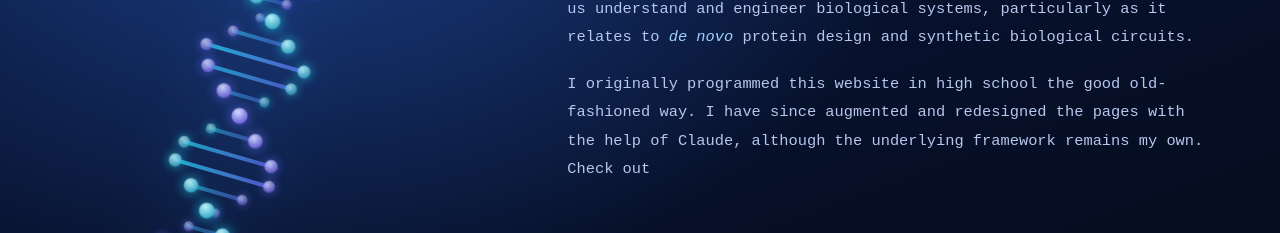
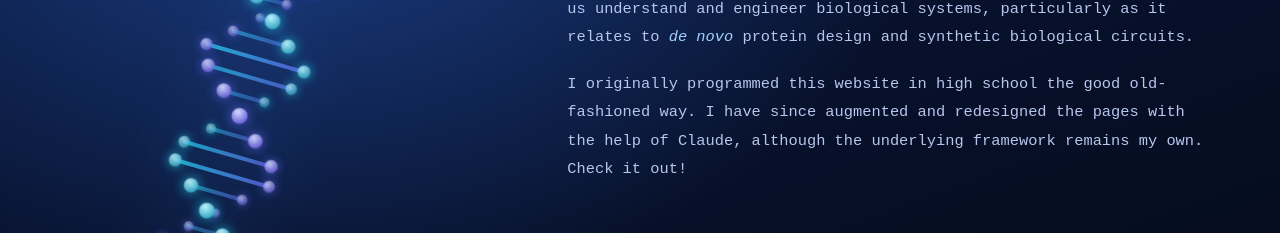
Before and after one commit to ccans/neevmangalofficial, a Next.js app: page /aboutme in a window 1280 px wide. Shown: the part 414-647 px from the top of the page. Built offline with nearby package versions, Linux system fonts and the light colour scheme.

Commit message:
Update AboutContent.js

```diff
--- a/components/AboutContent.js
+++ b/components/AboutContent.js
@@ -28,7 +28,7 @@ function AboutContent() {
         <p>
           I originally programmed this website in high school the good old-fashioned way. I have since
           augmented and redesigned the pages with the help of Claude, although the underlying framework remains
-          my own. Check out
+          my own. Check it out!
         </p>
       </motion.div>
     </div>
```
